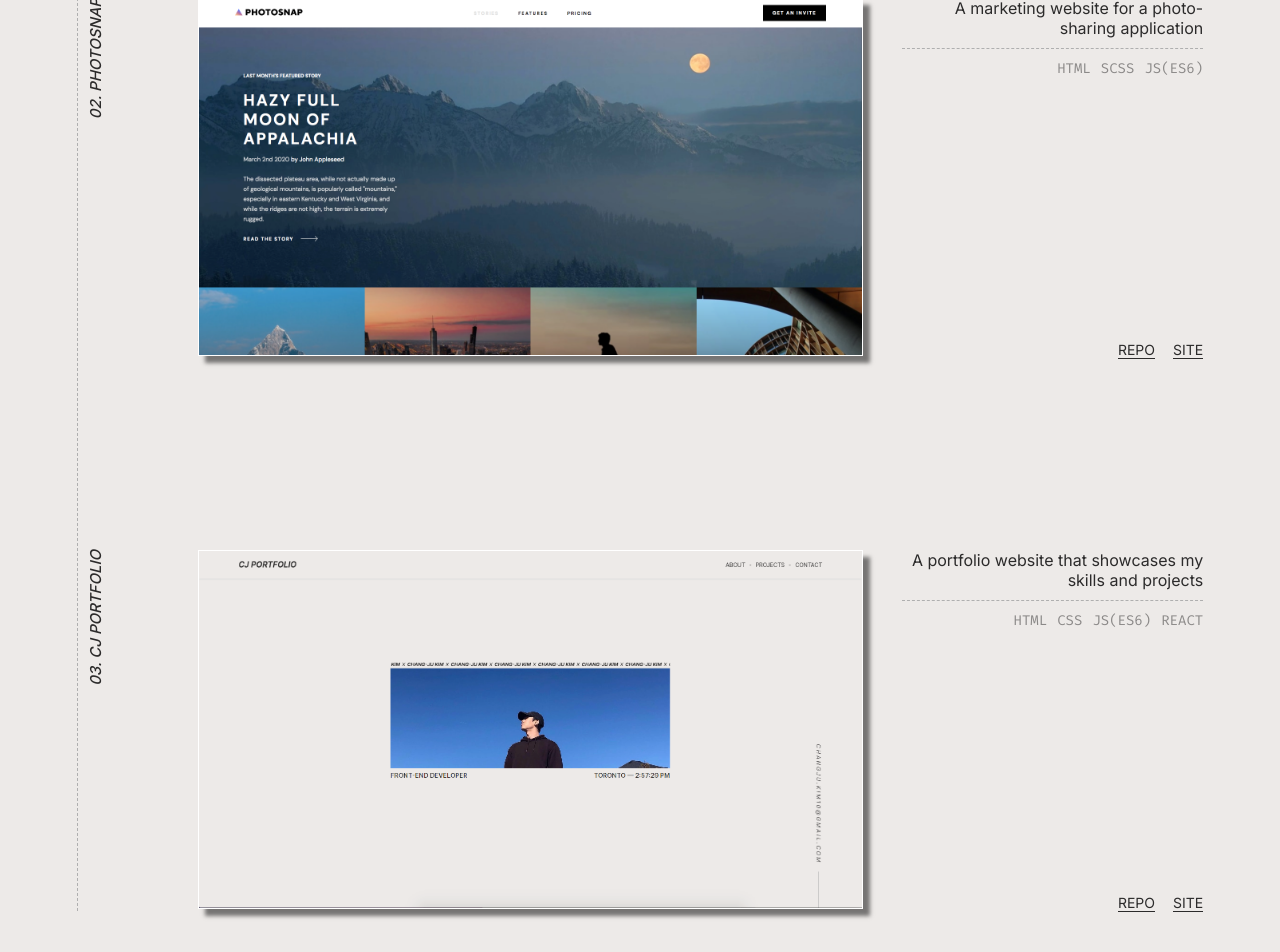
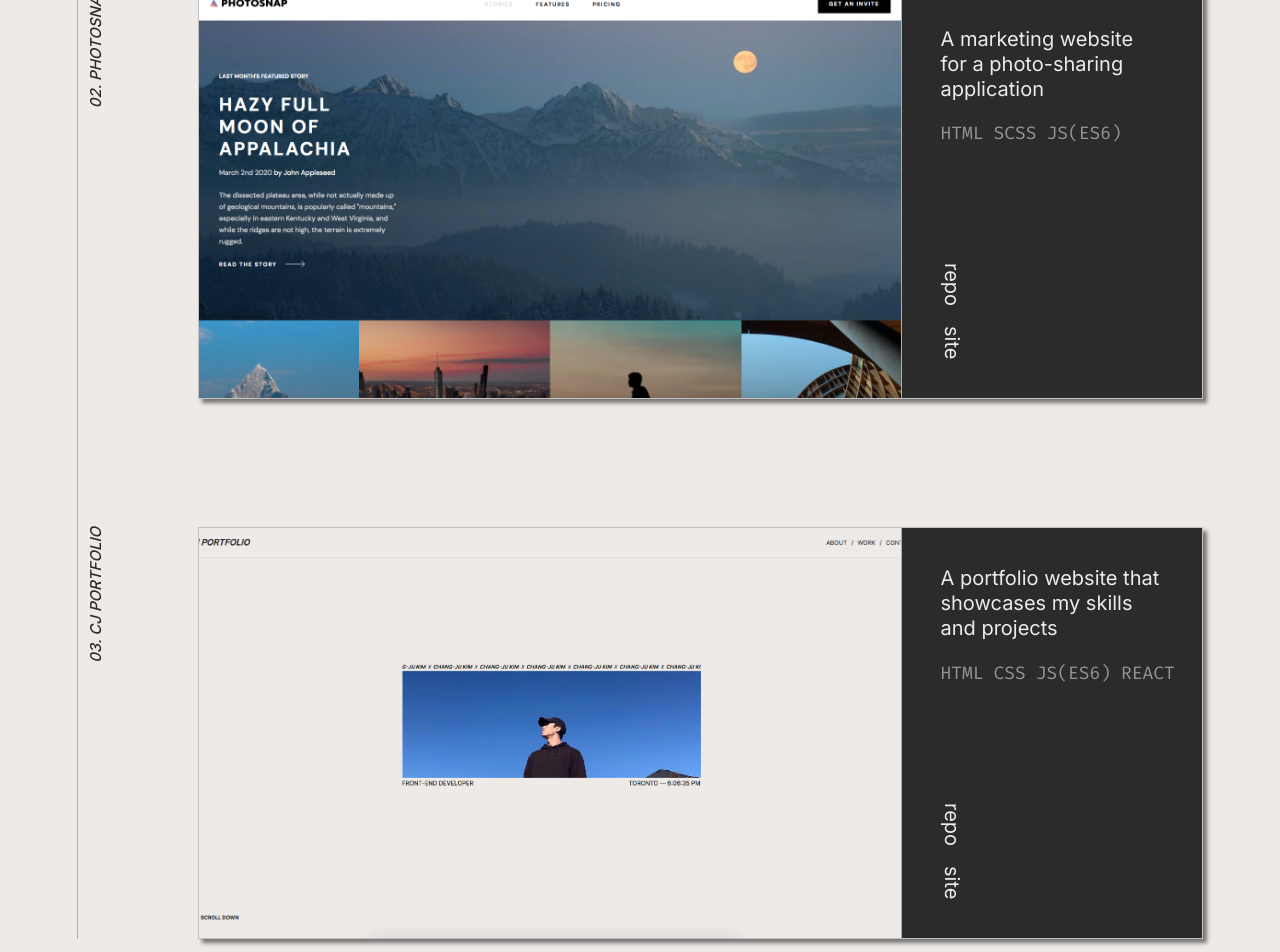
Before and after one commit to cjoak1028/portfolio-v1, a React (Create React App) app: page / in a window 1280 px wide. Shown: the part 2680-3632 px from the top of the page. Built offline with nearby package versions, Linux system fonts and the light colour scheme.

Commit message:
Applied new design for projects section

```diff
--- a/src/components/Contact/Contact.module.css
+++ b/src/components/Contact/Contact.module.css
@@ -28,8 +28,9 @@
 }
 
 .link-list a, .link-list button {
-    font-size: clamp(2rem, 4.5vw, 6.5rem);
-    font-weight: var(--fw-regular);
+    font-family: var(--ff-main);
+    font-size: clamp(3rem, 4.5vw, 6.5rem);
+    font-weight: var(--fw-light);
     text-decoration: none;
     color: var(--c-main);
     position: relative;
@@ -60,10 +61,10 @@
 }
 
 .link-list li:not(:last-child) {
-    margin-bottom: 2.5rem;
+    margin-bottom: 3rem;
 }
 
-@media only screen and (min-width: 28em) {
+@media only screen and (min-width: 36em) {
     .link-list {
         flex-direction: row;
         justify-content: space-between;
--- a/src/components/Projects/Projects.js
+++ b/src/components/Projects/Projects.js
@@ -2,9 +2,6 @@ import React from "react";
 import { motion } from "framer-motion";
 import styles from "./Projects.module.css";
 import Section from "../Layout/Section";
-import thePlanetsImg from "../../assets/img/planets-desktop.png";
-import photosnapImg from "../../assets/img/photosnap-desktop.png";
-import portfolioImg from "../../assets/img/cj-portfolio-desktop.png";
 
 const Projects = () => {
   return (
@@ -21,9 +18,9 @@ const Projects = () => {
         >
           <h3>01. The Planets</h3>
           <div className={styles["flex-container"]}>
-            <div className={styles["project__img"]}>
-              <img src={thePlanetsImg} alt="the planets website screenshot" />
-            </div>
+            <div
+              className={`${styles["project__img"]} ${styles["project__img--planets"]}`}
+            ></div>
             <div className={styles["project__text"]}>
               <div>
                 <div className={styles["project__description"]}>
@@ -46,7 +43,6 @@ const Projects = () => {
                   </ul>
                 </div>
               </div>
-
               <div className={styles["project__links"]}>
                 <ul>
                   <li>
@@ -56,7 +52,7 @@ const Projects = () => {
                       target="_blank"
                       rel="noopener noreferrer"
                     >
-                      REPO
+                      repo
                     </a>
                   </li>
                   <li>
@@ -66,7 +62,7 @@ const Projects = () => {
                       target="_blank"
                       rel="noopener noreferrer"
                     >
-                      SITE
+                      site
                     </a>
                   </li>
                 </ul>
@@ -85,9 +81,9 @@ const Projects = () => {
         >
           <h3>02. Photosnap</h3>
           <div className={styles["flex-container"]}>
-            <div className={styles["project__img"]}>
-              <img src={photosnapImg} alt="the planets website screenshot" />
-            </div>
+            <div
+              className={`${styles["project__img"]} ${styles["project__img--photosnap"]}`}
+            ></div>
             <div className={styles["project__text"]}>
               <div>
                 <div className={styles["project__description"]}>
@@ -119,7 +115,7 @@ const Projects = () => {
                       target="_blank"
                       rel="noopener noreferrer"
                     >
-                      REPO
+                      repo
                     </a>
                   </li>
                   <li>
@@ -131,7 +127,7 @@ const Projects = () => {
                       target="_blank"
                       rel="noopener noreferrer"
                     >
-                      SITE
+                      site
                     </a>
                   </li>
                 </ul>
@@ -150,9 +146,9 @@ const Projects = () => {
         >
           <h3>03. CJ Portfolio</h3>
           <div className={styles["flex-container"]}>
-            <div className={styles["project__img"]}>
-              <img src={portfolioImg} alt="the planets website screenshot" />
-            </div>
+            <div
+              className={`${styles["project__img"]} ${styles["project__img--portfolio"]}`}
+            ></div>
             <div className={styles["project__text"]}>
               <div>
                 <div className={styles["project__description"]}>
@@ -187,17 +183,17 @@ const Projects = () => {
                       target="_blank"
                       rel="noopener noreferrer"
                     >
-                      REPO
+                      repo
                     </a>
                   </li>
                   <li>
                     <a
                       className={styles["project__link"]}
-                      href={""}
+                      href={"/"}
                       target="_blank"
                       rel="noopener noreferrer"
                     >
-                      SITE
+                      site
                     </a>
                   </li>
                 </ul>
--- a/src/components/Projects/Projects.module.css
+++ b/src/components/Projects/Projects.module.css
@@ -1,5 +1,5 @@
 .projects {
-    border-left: 1px dashed var(--c-sub);
+    border-left: 1px solid var(--c-sub);
     padding-left: 0.8rem;
     margin-top: clamp(2rem, 4vw, 5rem);
 }
@@ -10,7 +10,7 @@
 }
 
 .project:not(:last-child) {
-    margin-bottom: clamp(5rem, 15vw, 20rem);
+    margin-bottom: clamp(3rem, 10vw, 20rem);
 }
 
 .project h3 {
@@ -25,54 +25,74 @@
 }
 
 .flex-container {
-    display: flex;
-    flex-direction: column;
     width: 90%;
+    position: relative;
+    height: clamp(25rem, 40vw, 50rem);
+    border: 1px solid rgba(158, 158, 158, 0.51);
+    box-shadow: 4px 4px 4px 0px rgba(0, 0, 0, 0.5);
 }
 
 .project__img {
-    margin-bottom: 2rem;
+    background-size: cover;
+    background-position: center;
+    position: absolute;
+    height: 100%;
+    width: 100%;
+}
+
+.project__img--planets {
+    background-image: url('../../assets/img/planets-desktop.png');
+}
+
+.project__img--photosnap {
+    background-image: url('../../assets/img/photosnap-desktop.png');
+}
+
+.project__img--portfolio {
+    background-image: url('../../assets/img/portfolio-desktop.png');
 }
 
 .project__img img {
     width: 100%;
     height: auto;
-    border: 1px solid #fff;
-    box-shadow: 7px 7px 4px 0px rgba(0, 0, 0, 0.5);
 }
 
 .project__text {
-    /* max-width: 25rem; */
-    /* align-self: flex-end; */
+    background-color: rgba(38, 38, 38, 0.926);
+    color: var(--c-bg);
+    padding: 2rem clamp(2.5rem, 3vw, 4rem);
+    position: absolute;
+    height: 100%;
+    width: 100%;
+    display: flex;
+    flex-direction: column;
+    justify-content: space-between;
 }
 
 .project__description {
-    border-bottom: 1px dashed var(--c-sub);
-    padding-bottom: 1rem;
+    margin-bottom: clamp(1rem, 1.5vw, 3rem);
 }
 
 .project__description p {
-    font-size: clamp(1.2rem, 1.4vw, 1.6rem);
-}
-
-.project__tech {
-    padding-top: 1rem;
-    border-bottom: 1px dashed var(--c-sub);
-    padding-bottom: 1rem;
+    font-size: clamp(1.4rem, 1.8vw, 2rem);
+    text-align: left;
+    line-height: clamp(2rem, 2vw, 2.5rem);
 }
 
 .project__tech p {
     font-family: var(--ff-code);
     font-weight: var(--fw-regular);
-    color: var(--c-main);
-    opacity: 0.5;
-    font-size: clamp(1.2rem, 1.4vw, 1.4rem);
+    color: var(--c-sub);
+    opacity: 0.8;
+    font-size: clamp(1.2rem, 1.4vw, 1.8rem);
 }
 
 .project__tech ul {
     list-style: none;
     display: flex;
     width: 100%;
+    justify-content: left;
+    margin-bottom: 2rem;
 }
 
 .project__tech li:not(:last-child) {
@@ -82,18 +102,20 @@
 .project__links ul {
     display: flex;
     list-style: none;
-    padding-top: 1rem;
+    justify-content: right;
+    margin-top: 1rem;
 }
 
 .project__link {
     text-decoration: none;
-    color: var(--c-main);
-    font-size: clamp(1.2rem, 1.4vw, 1.4rem);
+    color: var(--c-bg);
+    font-size: clamp(1.4rem, 1.8vw, 2rem);
     font-weight: var(--fw-regular);
+    font-family: var(--ff-main);
 }
 
 .project__link:visited {
-    color: var(--c-main);
+    color: var(--c-bg);
 }
 
 .project__links li {
@@ -102,36 +124,22 @@
 }
 
 .project__links li:not(:last-child) {
-    margin-right: clamp(1.2rem, 1.6vw, 1.8rem);
-}
-
-.project__links li::after {
-    content: "";
-    position: absolute;
-    left: 0;
-    bottom: -1px;
-    background-color: var(--c-main);
-    height: 1px;
-    width: 100%;
-    transform-origin: bottom left;
-    transition: transform 0.2s cubic-bezier(1, 0, 0, 1);
-}
-
-.project__links li:hover::after {
-    transform: scaleX(0);
-    -webkit-transform: scaleX(0);
-    transform-origin: bottom right;
+    margin-right: clamp(1.4rem, 1.8vw, 2rem);
 }
 
 @media only screen and (min-width: 43.75em) {
     .flex-container {
+        background-image: none;
+        display: flex;
         flex-direction: row;
+        height: auto;
     }
 
     .project__img {
         width: 70%;
         margin-bottom: 0;
-        padding-right: clamp(3rem, 3vw, 4rem);
+        display: block;
+        position: static;
     }
 
     .project__text {
@@ -141,21 +149,20 @@
         align-self: stretch;
         justify-content: space-between;
         min-width: 20rem;
-    }
-
-    .project__text p {
-        text-align: right;
-    }
-
-    .project__tech {
-        border-bottom: none;
-    }
-
-    .project__tech ul {
-        justify-content: flex-end;
+        border-left: 1px solid var(--c-sub);
+        position: static;
+        background-color: var(--c-main);
+        min-height: 30rem;
+        height: 32vw;
+        padding: clamp(2.5rem, 3vw, 4rem);
     }
 
     .project__links ul {
-        justify-content: flex-end;
+        writing-mode: vertical-lr;
+        display: flex;
+    }
+
+    .project__links li:not(:last-child) {
+        margin-bottom: clamp(1.4rem, 1.8vw, 2rem);
     }
 }
```
Also changed, not shown: src/assets/img/cj-portfolio-desktop.png (deleted), src/assets/img/portfolio-desktop.png (added).
